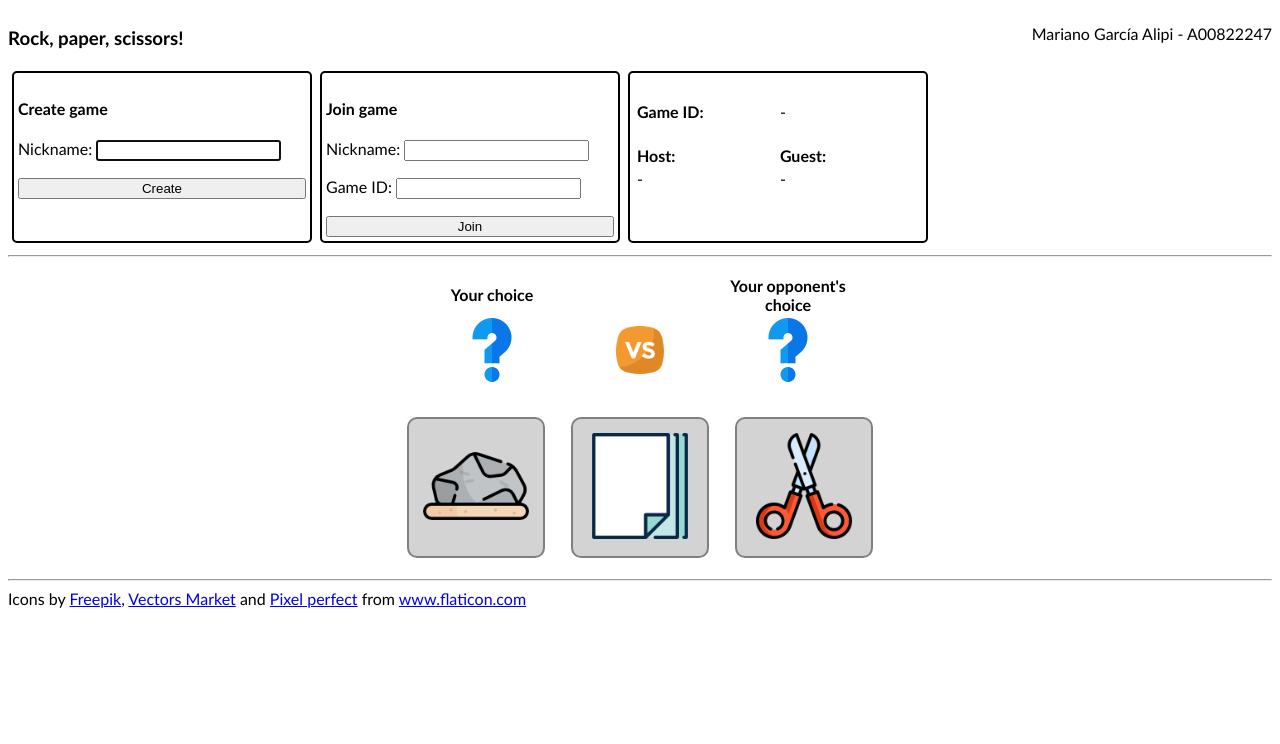
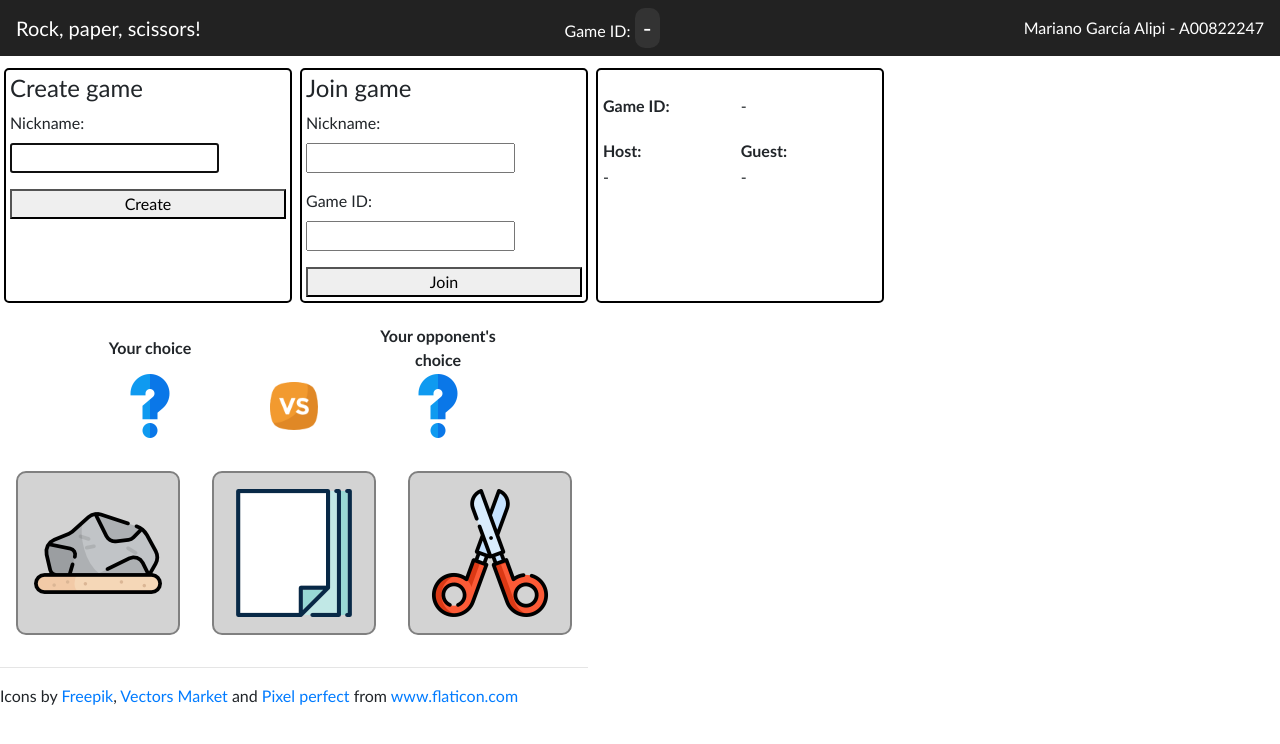
Before and after one commit to MarianoAlipi/web-development-class, a plain HTML site: page exam2-rock-paper-scissors/index.html in a window 1280 px wide. Drawn offline with nearby package versions, Linux system fonts and the light colour scheme.

Commit message:
Improvements to front-end. Tweaks to 'create game' route.

```diff
--- a/exam2-rock-paper-scissors/index.html
+++ b/exam2-rock-paper-scissors/index.html
@@ -7,19 +7,38 @@
     <meta charset="UTF-8">
     <meta name="viewport" content="width=device-width, initial-scale=1.0">
     <title>Rock, paper, scissors!</title>
+
+    <!-- Required meta tags -->
+    <meta charset="utf-8">
+    <meta name="viewport" content="width=device-width, initial-scale=1, shrink-to-fit=no">
+    <!-- Bootstrap -->
+    <link rel="stylesheet" href="https://cdn.jsdelivr.net/npm/bootstrap@4.5.3/dist/css/bootstrap.min.css" integrity="sha384-TX8t27EcRE3e/ihU7zmQxVncDAy5uIKz4rEkgIXeMed4M0jlfIDPvg6uqKI2xXr2" crossorigin="anonymous">
     <style>
 
         body {
             font-family: 'Trebuchet MS', 'Lucida Sans Unicode', 'Lucida Grande', 'Lucida Sans', Arial, sans-serif;
         }
 
-        #title {
-            display: flex;
+        .navbar {
+            background-color: #222;
+            color: white;
+            margin-bottom: 0.5em;
         }
 
-        #title p {
-            flex-grow: 8;
-            text-align: right;
+        .navbar span {
+            margin: 0;
+            padding: 0;
+        }
+
+        nav #nav-game-id-label {
+            font-size: 1em;
+        }
+
+        nav #nav-game-id {
+            font-size: 1.5em;
+            background-color: #333;
+            border-radius: 10px;
+            padding: 2px;
         }
 
         .flex {
@@ -107,10 +126,14 @@
 
 <body>
 
-    <div id="title">
-        <h3>Rock, paper, scissors!</h3>
-        <p>Mariano García Alipi - A00822247</p>
-    </div>
+    <!-- Navbar / header -->
+    <nav id="title" class="navbar">
+        <span class="navbar-brand">Rock, paper, scissors!</span>
+        <span id="nav-game-id-label" class="navbar-text">Game ID: <span id="nav-game-id" class="navbar-text">&nbsp;-&nbsp;</span></span>
+        <span class="navbar-text d-none d-md-inline">Mariano García Alipi - A00822247</span>
+    </nav>
+
+    <div class="row container">
 
         <!-- Actions -->
         <div class="flex">
@@ -192,7 +215,14 @@
             <a href="https://www.flaticon.com/" title="Flaticon"> www.flaticon.com</a>
         </div>
 
+    </div>
+
     <!-- Sweet alerts -->
     <script src="https://unpkg.com/sweetalert/dist/sweetalert.min.js"></script>
+    <!-- Bootstrap -->
+    <script src="https://code.jquery.com/jquery-3.5.1.slim.min.js" integrity="sha384-DfXdz2htPH0lsSSs5nCTpuj/zy4C+OGpamoFVy38MVBnE+IbbVYUew+OrCXaRkfj" crossorigin="anonymous"></script>
+    <script src="https://cdn.jsdelivr.net/npm/bootstrap@4.5.3/dist/js/bootstrap.bundle.min.js" integrity="sha384-ho+j7jyWK8fNQe+A12Hb8AhRq26LrZ/JpcUGGOn+Y7RsweNrtN/tE3MoK7ZeZDyx" crossorigin="anonymous"></script>
+
+
 </body>
 </html>
--- a/exam2-rock-paper-scissors/server/server.js
+++ b/exam2-rock-paper-scissors/server/server.js
@@ -77,7 +77,7 @@ db.once('open', function() {
         });
 
         res.status(201);
-        res.send(gameID);
+        res.send(newGame);
     });
 
     // Join game.
--- a/exam2-rock-paper-scissors/utils.js
+++ b/exam2-rock-paper-scissors/utils.js
@@ -39,11 +39,11 @@ let create_game_handler = (_) => {
     .then(resp => {
 
         if (resp.status == 201) {
-            gameID = resp.data;
+            gameState = resp.data;
+            gameID = gameState.gameID;
             isHost = true;
             console.log("Game ID: " + gameID);
-            document.querySelector("#game-id").innerHTML = gameID;
-            document.querySelector("#host-name").innerHTML = nickname;
+            updateUI();
             //alert(`Game created succesfully with ID ${gameID}!`);
 
             setTimeout(function() {
@@ -57,13 +57,14 @@ let create_game_handler = (_) => {
         return;
 
     }).catch(function(error) {
+        /*
         if (error.response.status == 500) {
             console.log(error);
             alert(`The game could not be created.`);
-        } else {
+        } else {*/
             console.log(error);
             alert("An error ocurred.");
-        }
+        // }
     });
 }
 
@@ -94,9 +95,7 @@ let join_game_handler = (_) => {
             gameState = resp.data;
             gameID = resp.data.gameID;
             isHost = false;
-            document.querySelector("#game-id").innerHTML = gameID;
-            document.querySelector("#host-name").innerHTML = resp.data.nicknameHost;
-            document.querySelector("#guest-name").innerHTML = resp.data.nicknameGuest;
+            updateUI();
             // alert(`Joined ${resp.data.nicknameHost}'s game!`);
 
             setTimeout(function() {
@@ -242,7 +241,8 @@ let updateUI = () => {
     if (gameID == -1) {
         document.querySelector("#your-choice").setAttribute("src", "./img/question.png");
         document.querySelector("#opponent-choice").setAttribute("src", "./img/question.png");
-        document.querySelector("game-id").innerHTML = "-";
+        document.querySelector("#game-id").innerHTML = "-";
+        document.querySelector("#nav-game-id").innerHTML = "&nbsp;-&nbsp;";
         document.querySelector("#host-name").innerHTML = "-";
         document.querySelector("#guest-name").innerHTML = "-";
         return;
@@ -276,6 +276,7 @@ let updateUI = () => {
     }
 
     document.querySelector("#game-id").innerHTML = gameState.gameID;
+    document.querySelector("#nav-game-id").innerHTML = gameState.gameID;
     document.querySelector("#host-name").innerHTML = gameState.nicknameHost;
     document.querySelector("#guest-name").innerHTML = gameState.nicknameGuest;
 
```
Lines whose indentation alone changed are shown as unchanged.
